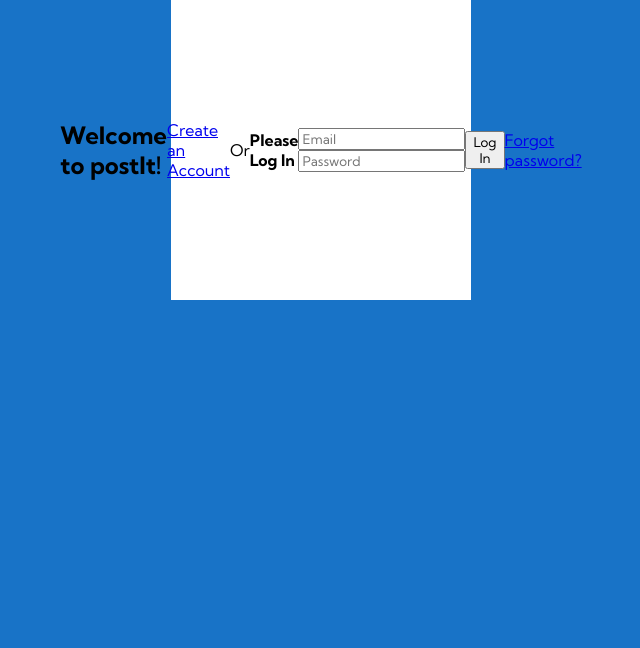
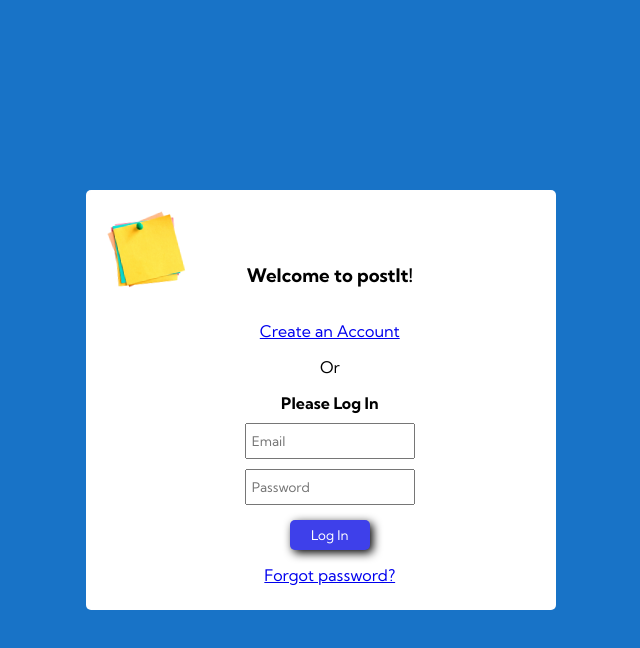
Before and after one commit to triinuaug/WADhomework1, a plain HTML site: page login.html in a window 1280 px wide. Shown: the whole page, without its empty margins (319-959 px from the left). Drawn offline with Linux system fonts and the light colour scheme.

Commit message:
first version of login css

```diff
--- a/login.html
+++ b/login.html
@@ -9,7 +9,11 @@
 	</head>
 	<body>
 		<div class="contentContainer">
-			<h2>Welcome to postIt!</h2>
+			<div class="logoContainer">
+				<img src="res/images/postit.png"></img>
+			</div>
+			<div class ="loginContainer">
+				<h3>Welcome to postIt!</h3>
 
 				<a href="login.html">Create an Account</a>
 
@@ -19,14 +23,15 @@
 
 				<div class="login-container">
 					<input type="text" name="Email" placeholder="Email"><br>
-				<input type="text" name="Password" placeholder="Password"><br>
+					<input type="password" name="Password" placeholder="Password"><br>
 				</div>
 
 				<a href="index.html">
-				<button>Log In</button>
+					<button id="login">Log In</button>
 				</a>
 
 				<a href="https://www.wikihow.com/Remember-a-Forgotten-Password">Forgot password?</a>
 			</div>
+		</div>
 	</body>
 </html>
--- a/res/css/generalStyle.css
+++ b/res/css/generalStyle.css
@@ -6,4 +6,6 @@ html, body {
     margin: 0;
     padding: 0;
     background-color: #1873c7;
+	height: 100%;
+	width: 100%;
 }
--- a/res/css/loginStyle.css
+++ b/res/css/loginStyle.css
@@ -9,8 +9,57 @@ body {
 
 	display: flex;
 	justify-content: center;
+	align-items: flex-start;
+
+	width: 350px;
+	padding: 25px;
+	padding-right: 95px;
+
+	border-radius: 5px;
+}
+
+.logoContainer {
+	display: flex;
+	justify-content: flex-start;
+	align-items: flex-start;
+	flex: 1;
+}
+
+.logoContainer img {
+	width: 70px;
+	height: 70px;
+	transform: rotate(-10deg);
+}
+
+.loginContainer {
+	flex: 3;
+	display: flex;
+	justify-content: center;
 	align-items: center;
+	flex-direction: column;
+	padding-top: 30px;
+}
 
-	width: 300px;
-	height: 300px;
+input {
+	height: 30px;
+	margin-top: 10px;
+	padding-left: 5px;
 }
+
+a {
+	margin-top: 15px;
+}
+
+#login {
+	width: 80px;
+	height: 30px;
+	color: #ffffff;
+	background-color: #3e40ea;
+	border-radius: 5px;
+	border: 0px;
+	box-shadow: 3px 3px 10px #000000;
+}
+
+a:hover {
+	transform: scale(1.1);
+}
```
Lines whose indentation alone changed are shown as unchanged.
